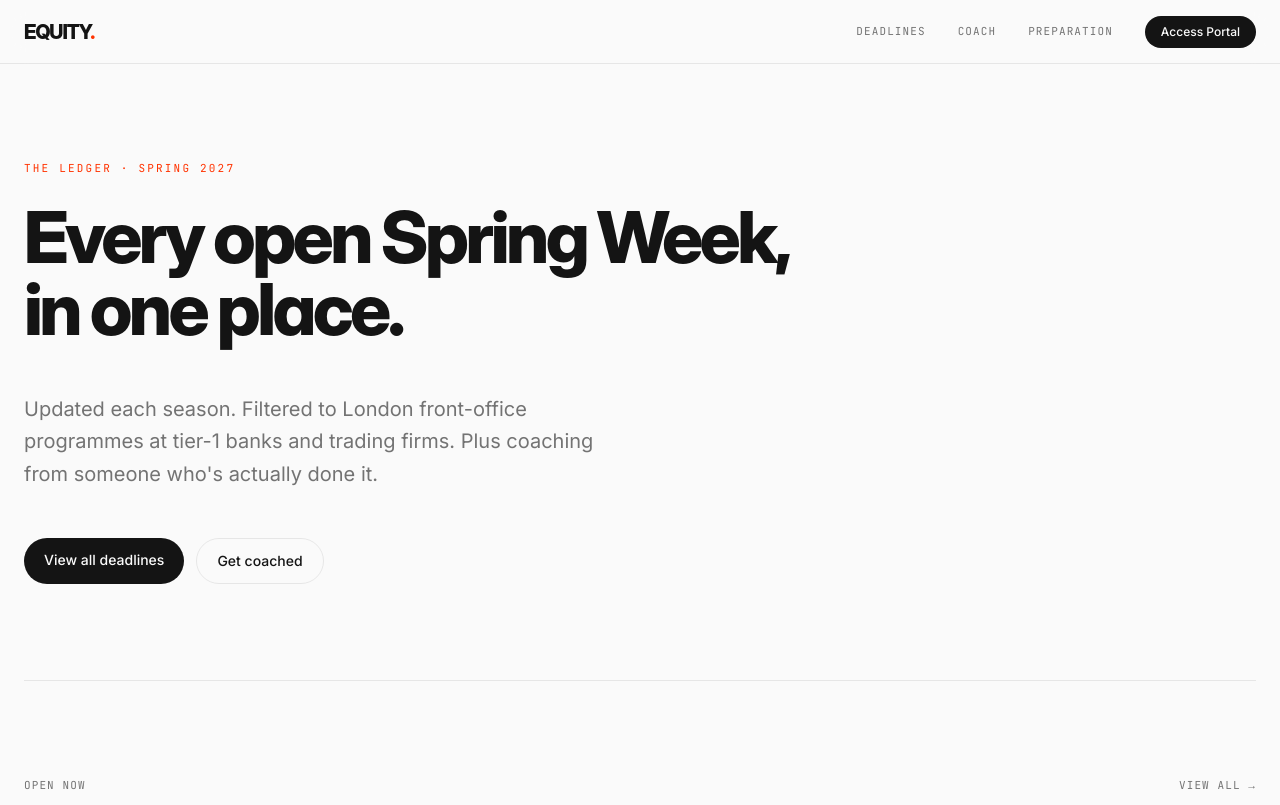
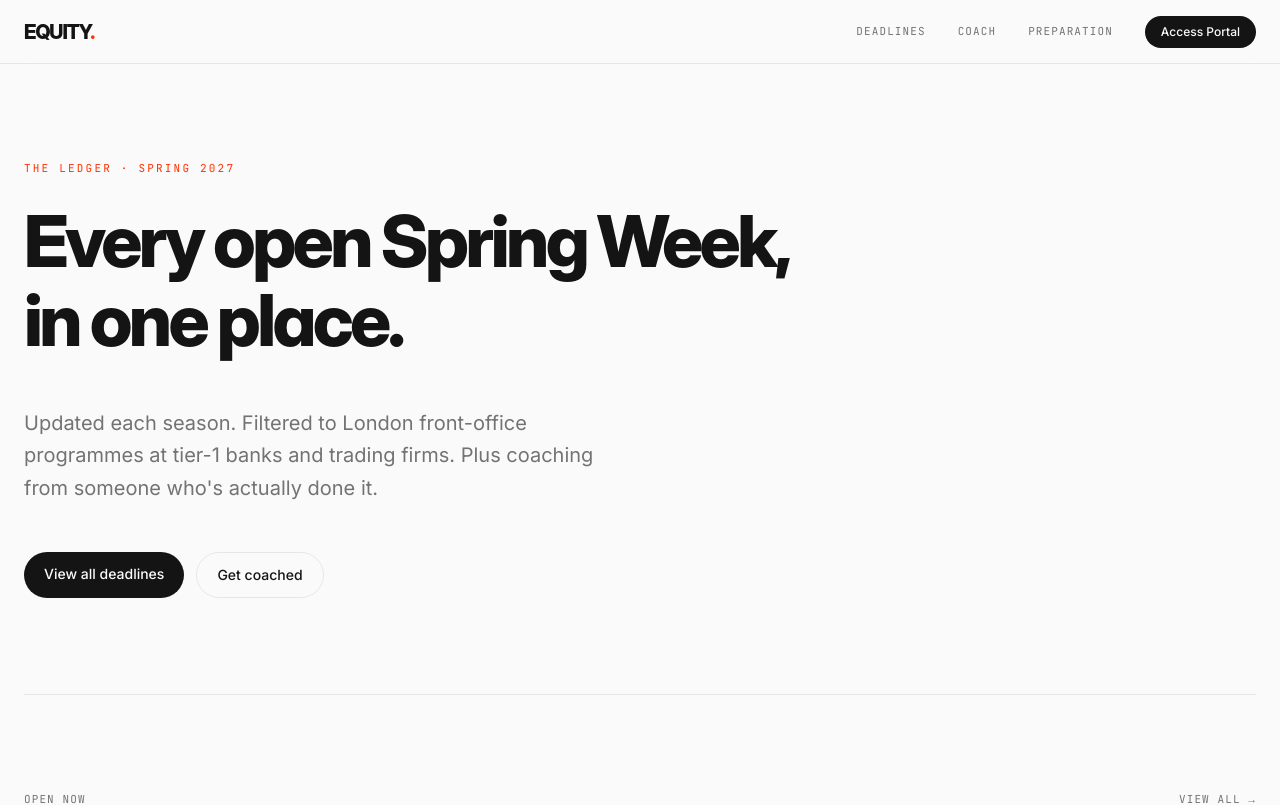
Before and after one commit to wavedollar/Equity, a React (Vite) app: page / in a window 1280 px wide. Shown: the top 805 px of the page. Built offline with nearby package versions, Linux system fonts and the light colour scheme.

Commit message:
fix headline size

```diff
--- a/src/pages/Home.jsx
+++ b/src/pages/Home.jsx
@@ -39,7 +39,7 @@ export default function Home() {
         </p>
         <h1
           className="animate-reveal font-display font-extrabold text-6xl md:text-7xl tracking-tighter mb-12"
-          style={{ lineHeight: 1.0, animationDelay: '100ms' }}
+          style={{ lineHeight: 1.1, animationDelay: '100ms' }}
         >
           Every open Spring Week,<br />
           in one place.
```
